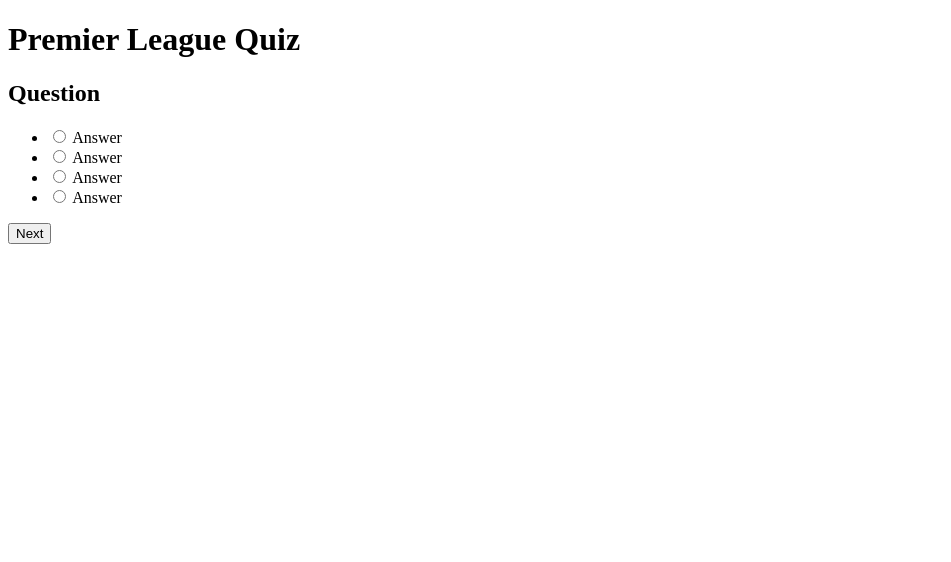
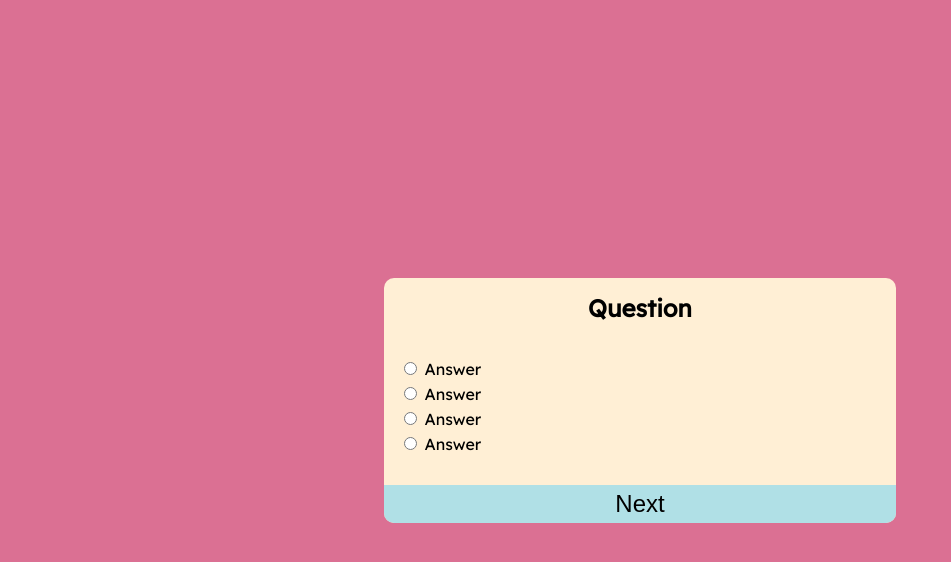
Before and after one commit to joeyo991/premier-league-quiz, a plain HTML site: page index.html in a window 1280 px wide. Shown: the whole page, without its empty margins (0-951 px from the left). Drawn offline with Linux system fonts and the light colour scheme.

Commit message:
Add css to quiz conatiner with filler colors

```diff
--- a/assets/css/styles.css
+++ b/assets/css/styles.css
@@ -1 +1,53 @@
 @import url('https://fonts.googleapis.com/css2?family=Readex+Pro&display=swap');
+
+body {
+    background-color: palevioletred;
+    font-family: 'Readex Pro', sans-serif;
+    display: flex;
+    align-items: center;
+    justify-content: center;
+    height: 100vh;
+    width: 100vw;
+    overflow: hidden;
+    margin: 0;
+}
+
+.container {
+    background-color: papayawhip;
+    border-radius: 10px;
+    width: 40%;
+    overflow: hidden;
+}
+
+.header {
+    padding: 5px;
+}
+
+#question {
+    padding: 10px;
+    text-align: center;
+    margin: 0;
+}
+
+ul {
+    list-style-type: none;
+    padding: 5px;
+}
+
+ul li {
+    margin: 5px;
+}
+
+ul li label {
+    cursor: pointer;
+}
+
+button {
+    background-color: powderblue;
+    border: none;
+    display: block;
+    width: 100%;
+    cursor: pointer;
+    padding: 5px;
+    font-size: 1.5rem;
+}
--- a/index.html
+++ b/index.html
@@ -8,12 +8,9 @@
     <title>Premier League Quiz</title>
 </head>
 <body>
-    <header>
-        <h1>Premier League Quiz</h1>
-    </header>
     <!--Quiz Container-->
     <div class="container">
-        <div class="quiz-header">
+        <div class="header">
             <h2 id="question">Question</h2>
             <!--List for Quiz answers-->
             <ul>
```
